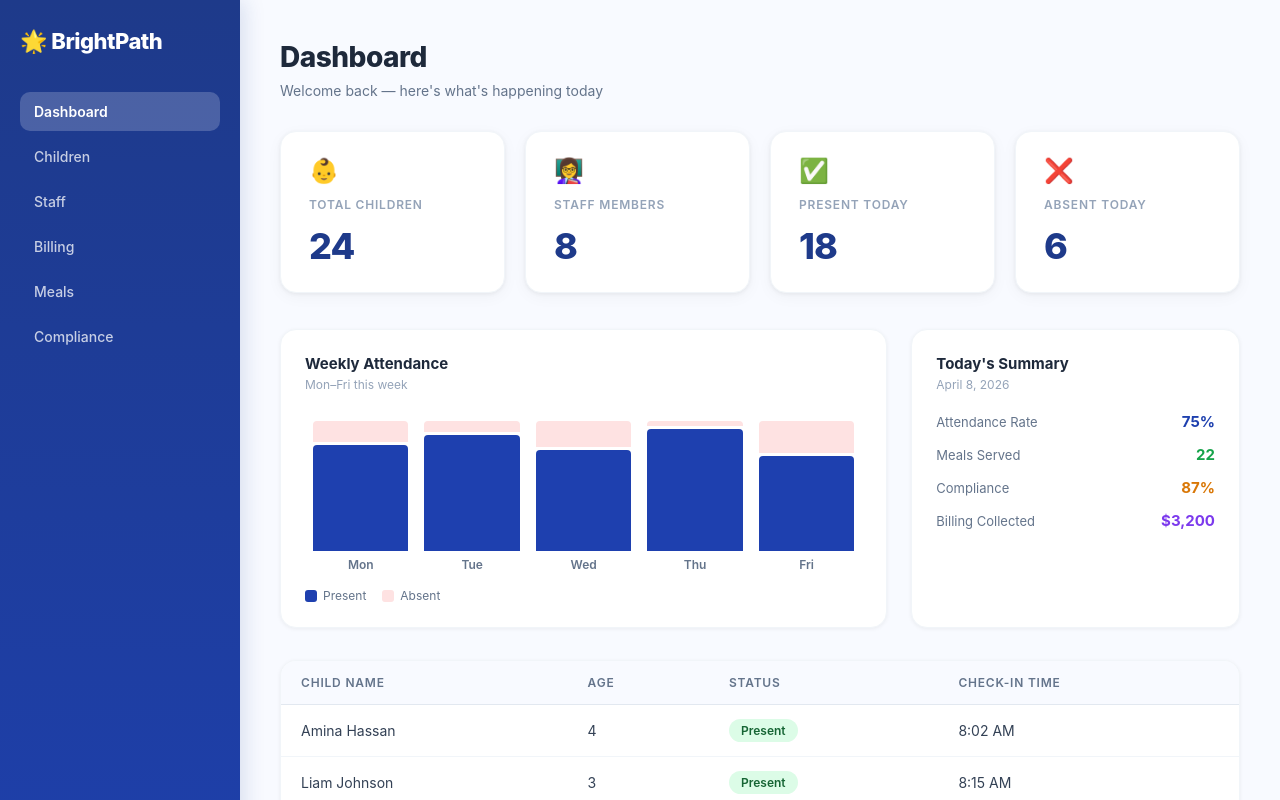
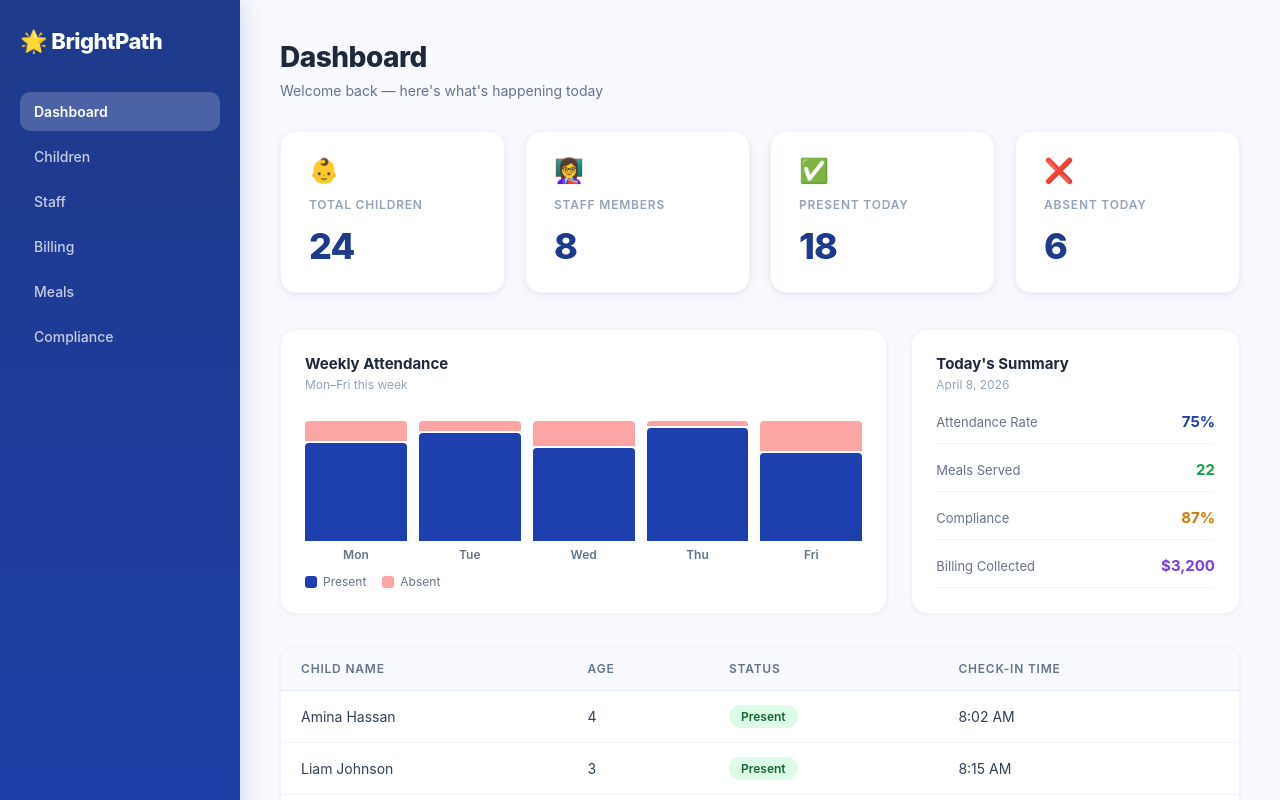
Before and after one commit to hersia4-byte/brightpath-mvp, a React (Vite) app: page / in a window 1280 px wide. Shown: the top 800 px of the page. Built offline with nearby package versions, Linux system fonts and the light colour scheme.

Commit message:
Update Dashboard.jsx

```diff
--- a/src/pages/Dashboard.jsx
+++ b/src/pages/Dashboard.jsx
@@ -1,5 +1,4 @@
-import { useEffect, useRef } from 'react'
-
+export default function Dashboard() {
   const weeklyData = [
     { day: 'Mon', present: 20, absent: 4 },
     { day: 'Tue', present: 22, absent: 2 },
@@ -7,25 +6,8 @@ const weeklyData = [
     { day: 'Thu', present: 23, absent: 1 },
     { day: 'Fri', present: 18, absent: 6 },
   ]
+  const max = 24
 
-function BarChart({ data }) {
-  const max = 24
-  return (
-    <div style={{ display: 'flex', alignItems: 'flex-end', gap: '16px', height: '160px', padding: '0 8px' }}>
-      {data.map((d) => (
-        <div key={d.day} style={{ flex: 1, display: 'flex', flexDirection: 'column', alignItems: 'center', gap: '6px', height: '100%', justifyContent: 'flex-end' }}>
-          <div style={{ width: '100%', display: 'flex', flexDirection: 'column', gap: '3px', justifyContent: 'flex-end', height: '130px' }}>
-            <div style={{ width: '100%', height: `${(d.absent / max) * 130}px`, background: '#fee2e2', borderRadius: '4px 4px 0 0' }} title={`Absent: ${d.absent}`} />
-            <div style={{ width: '100%', height: `${(d.present / max) * 130}px`, background: '#1e40af', borderRadius: '4px 4px 0 0' }} title={`Present: ${d.present}`} />
-          </div>
-          <span style={{ fontSize: '12px', color: '#64748b', fontWeight: '600' }}>{d.day}</span>
-        </div>
-      ))}
-    </div>
-  )
-}
-
-export default function Dashboard() {
   return (
     <div>
       <h2 className="page-title">Dashboard</h2>
@@ -54,36 +36,46 @@ export default function Dashboard() {
         </div>
       </div>
 
-      <div style={{ display: 'flex', gap: '24px', marginBottom: '32px', flexWrap: 'wrap' }}>
-        <div style={{ flex: 2, background: 'white', borderRadius: '16px', padding: '24px', boxShadow: '0 1px 4px rgba(0,0,0,0.06)', border: '1px solid #f1f5f9', minWidth: '300px' }}>
-          <h3 style={{ fontSize: '15px', fontWeight: '700', marginBottom: '4px', color: '#1e293b' }}>Weekly Attendance</h3>
-          <p style={{ fontSize: '12px', color: '#94a3b8', marginBottom: '20px' }}>Mon–Fri this week</p>
-          <BarChart data={weeklyData} />
-          <div style={{ display: 'flex', gap: '16px', marginTop: '16px' }}>
-            <div style={{ display: 'flex', alignItems: 'center', gap: '6px' }}>
-              <div style={{ width: '12px', height: '12px', background: '#1e40af', borderRadius: '3px' }} />
-              <span style={{ fontSize: '12px', color: '#64748b' }}>Present</span>
+      <div style={{display:'flex', gap:'24px', marginBottom:'32px', flexWrap:'wrap'}}>
+        <div style={{flex:2, background:'white', borderRadius:'16px', padding:'24px', boxShadow:'0 1px 4px rgba(0,0,0,0.06)', border:'1px solid #f1f5f9', minWidth:'300px'}}>
+          <h3 style={{fontSize:'15px', fontWeight:'700', marginBottom:'4px', color:'#1e293b'}}>Weekly Attendance</h3>
+          <p style={{fontSize:'12px', color:'#94a3b8', marginBottom:'20px'}}>Mon–Fri this week</p>
+          <div style={{display:'flex', alignItems:'flex-end', gap:'12px', height:'150px'}}>
+            {weeklyData.map((d) => (
+              <div key={d.day} style={{flex:1, display:'flex', flexDirection:'column', alignItems:'center', gap:'6px'}}>
+                <div style={{width:'100%', display:'flex', flexDirection:'column', gap:'2px', height:'120px', justifyContent:'flex-end'}}>
+                  <div style={{width:'100%', height:`${(d.absent/max)*120}px`, background:'#fca5a5', borderRadius:'4px 4px 0 0'}} />
+                  <div style={{width:'100%', height:`${(d.present/max)*120}px`, background:'#1e40af', borderRadius:'4px 4px 0 0'}} />
                 </div>
-            <div style={{ display: 'flex', alignItems: 'center', gap: '6px' }}>
-              <div style={{ width: '12px', height: '12px', background: '#fee2e2', borderRadius: '3px' }} />
-              <span style={{ fontSize: '12px', color: '#64748b' }}>Absent</span>
+                <span style={{fontSize:'12px', color:'#64748b', fontWeight:'600'}}>{d.day}</span>
+              </div>
+            ))}
+          </div>
+          <div style={{display:'flex', gap:'16px', marginTop:'12px'}}>
+            <div style={{display:'flex', alignItems:'center', gap:'6px'}}>
+              <div style={{width:'12px', height:'12px', background:'#1e40af', borderRadius:'3px'}} />
+              <span style={{fontSize:'12px', color:'#64748b'}}>Present</span>
+            </div>
+            <div style={{display:'flex', alignItems:'center', gap:'6px'}}>
+              <div style={{width:'12px', height:'12px', background:'#fca5a5', borderRadius:'3px'}} />
+              <span style={{fontSize:'12px', color:'#64748b'}}>Absent</span>
             </div>
           </div>
         </div>
 
-        <div style={{ flex: 1, background: 'white', borderRadius: '16px', padding: '24px', boxShadow: '0 1px 4px rgba(0,0,0,0.06)', border: '1px solid #f1f5f9', minWidth: '200px' }}>
-          <h3 style={{ fontSize: '15px', fontWeight: '700', marginBottom: '4px', color: '#1e293b' }}>Today's Summary</h3>
-          <p style={{ fontSize: '12px', color: '#94a3b8', marginBottom: '20px' }}>April 8, 2026</p>
-          <div style={{ display: 'flex', flexDirection: 'column', gap: '14px' }}>
+        <div style={{flex:1, background:'white', borderRadius:'16px', padding:'24px', boxShadow:'0 1px 4px rgba(0,0,0,0.06)', border:'1px solid #f1f5f9', minWidth:'200px'}}>
+          <h3 style={{fontSize:'15px', fontWeight:'700', marginBottom:'4px', color:'#1e293b'}}>Today's Summary</h3>
+          <p style={{fontSize:'12px', color:'#94a3b8', marginBottom:'20px'}}>April 8, 2026</p>
+          <div style={{display:'flex', flexDirection:'column', gap:'16px'}}>
             {[
-              { label: 'Attendance Rate', value: '75%', color: '#1e40af' },
-              { label: 'Meals Served', value: '22', color: '#16a34a' },
-              { label: 'Compliance', value: '87%', color: '#d97706' },
-              { label: 'Billing Collected', value: '$3,200', color: '#7c3aed' },
+              {label:'Attendance Rate', value:'75%', color:'#1e40af'},
+              {label:'Meals Served', value:'22', color:'#16a34a'},
+              {label:'Compliance', value:'87%', color:'#d97706'},
+              {label:'Billing Collected', value:'$3,200', color:'#7c3aed'},
             ].map((item) => (
-              <div key={item.label} style={{ display: 'flex', justifyContent: 'space-between', alignItems: 'center' }}>
-                <span style={{ fontSize: '13px', color: '#64748b' }}>{item.label}</span>
-                <span style={{ fontSize: '15px', fontWeight: '700', color: item.color }}>{item.value}</span>
+              <div key={item.label} style={{display:'flex', justifyContent:'space-between', alignItems:'center', borderBottom:'1px solid #f1f5f9', paddingBottom:'12px'}}>
+                <span style={{fontSize:'13px', color:'#64748b'}}>{item.label}</span>
+                <span style={{fontSize:'15px', fontWeight:'700', color:item.color}}>{item.value}</span>
               </div>
             ))}
           </div>
```
Lines whose indentation alone changed are shown as unchanged.
